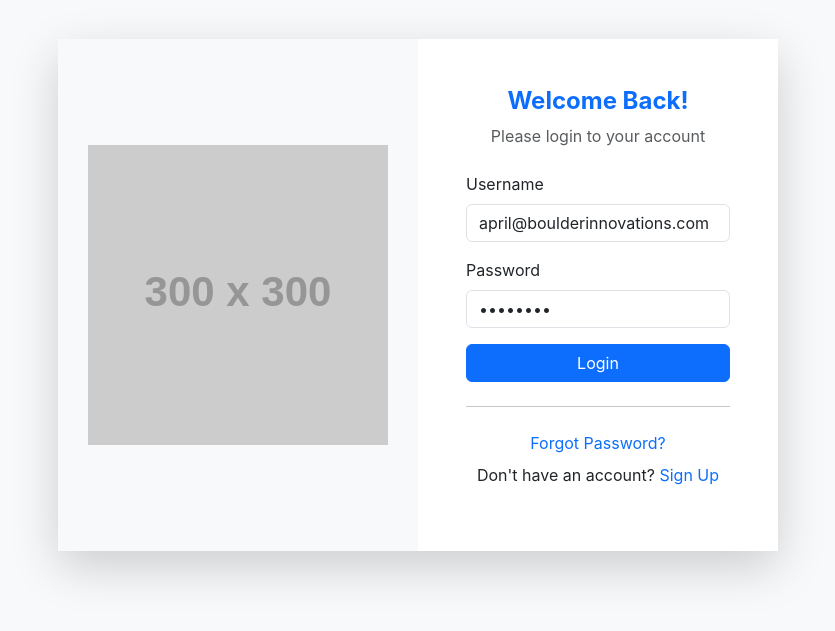
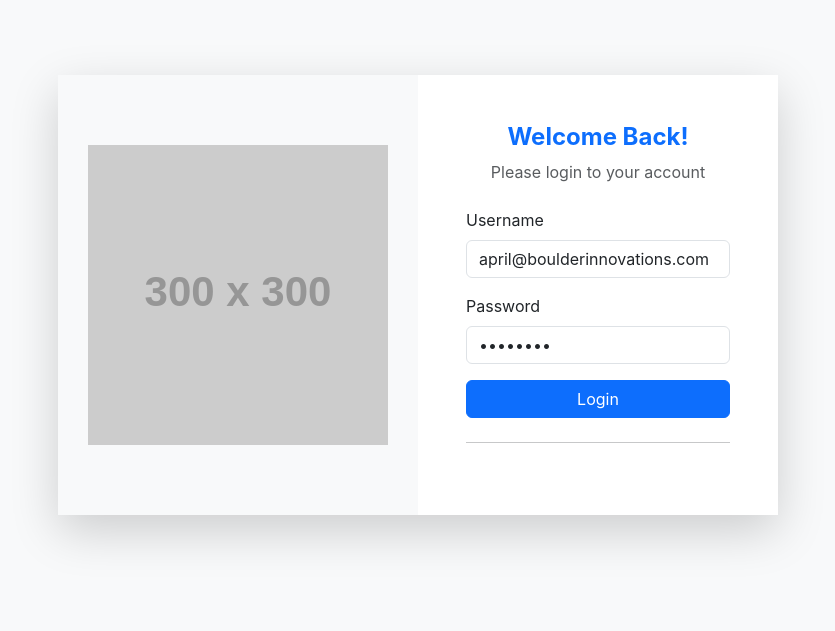
Before and after one commit to ramakrishnanj-thirdeye/webapp-L100, a React (Create React App) app: page /login in a window 1280 px wide. Shown: the part 105-736 px from the top of the page, without its empty margins (222-1057 px from the left). Built offline with nearby package versions, Linux system fonts and the light colour scheme.

Commit message:
href changes

```diff
--- a/src/Components/Login.js
+++ b/src/Components/Login.js
@@ -79,19 +79,7 @@ const Login = () => {
                                     </form>
 
                                     <hr className="my-4" />
-                                    <div className="text-center">
-                                        <a href="#" className="text-decoration-none">
-                                            Forgot Password?
-                                        </a>
-                                    </div>
-                                    <div className="text-center mt-2">
-                                        <p>
-                                            Don't have an account?{" "}
-                                            <a href="#" className="text-decoration-none">
-                                                Sign Up
-                                            </a>
-                                        </p>
-                                    </div>
+
                                 </div>
                             </div>
                         </div>
```
